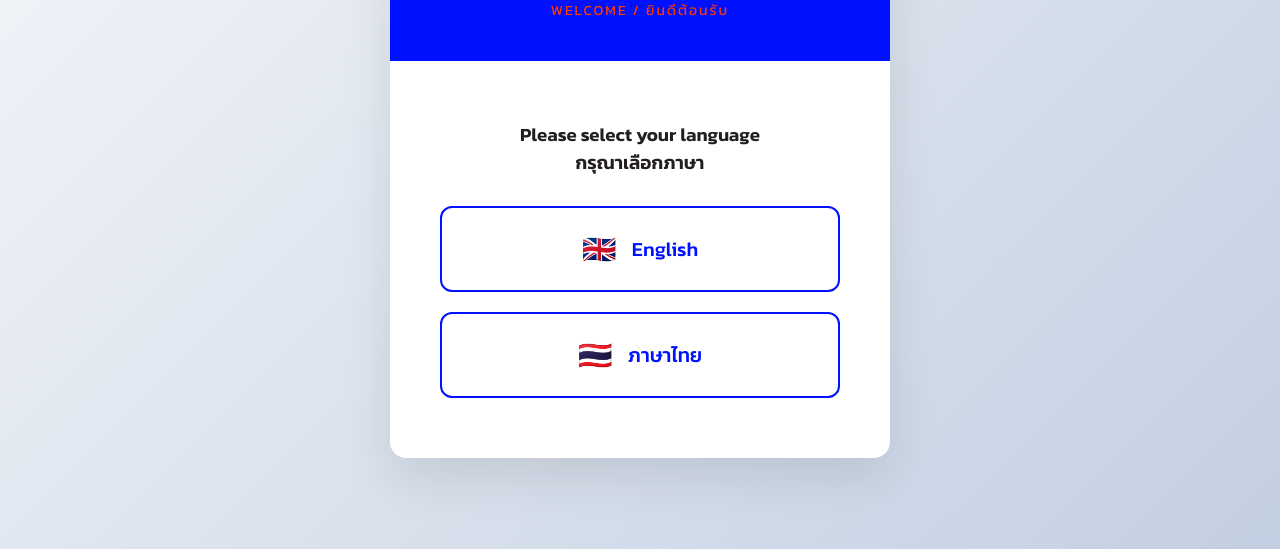
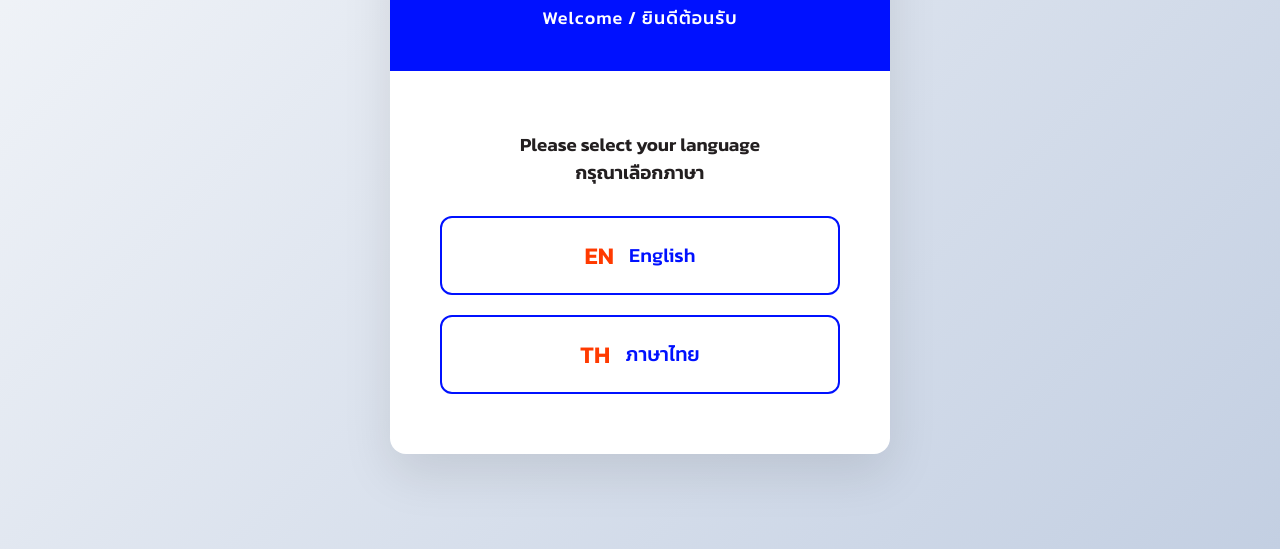
Before and after one commit to kaaom3/base-camp-booking, a website: page public/index.html in a window 1280 px wide. Shown: the part 251-800 px from the top of the page. Drawn offline with Linux system fonts and the light colour scheme.

Commit message:
Update language buttons and header text style

```diff
--- a/public/css/style.css
+++ b/public/css/style.css
@@ -139,10 +139,10 @@ body {
 }
 .hero-header p {
     margin: 10px 0 0 0;
-    color: var(--accent-color);
-    font-size: 14px;
-    letter-spacing: 2px;
-    text-transform: uppercase;
+    color: #ffffff;
+    font-size: 18px;
+    font-weight: 500;
+    letter-spacing: 1px;
     line-height: 1.5;
 }
 .hero-header.success p {
--- a/public/index.html
+++ b/public/index.html
@@ -37,7 +37,7 @@
             transform: translateY(-2px);
             box-shadow: 0 10px 20px rgba(0,0,0,0.1);
         }
-        .flag { font-size: 28px; }
+        .flag { font-size: 24px; font-weight: bold; color: var(--accent-color); }
     </style>
 </head>
 <body>
@@ -50,10 +50,10 @@
             <h3 style="margin-bottom: 30px; color: var(--text-main);">Please select your language<br>กรุณาเลือกภาษา</h3>
 
             <a href="en.html" class="lang-btn">
-                <span class="flag">🇬🇧</span> English
+                <span class="flag">EN</span> English
             </a>
             <a href="th.html" class="lang-btn">
-                <span class="flag">🇹🇭</span> ภาษาไทย
+                <span class="flag">TH</span> ภาษาไทย
             </a>
         </div>
     </div>
```
Also changed, not shown: 2 other files.
